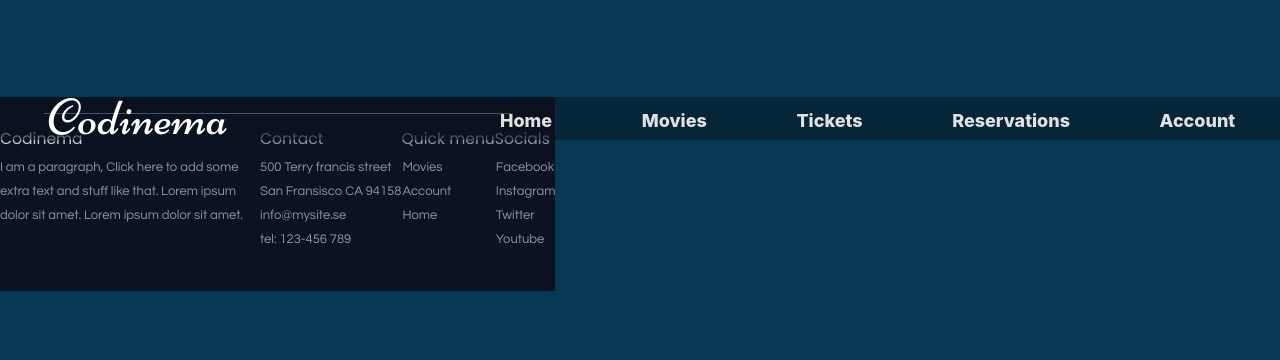
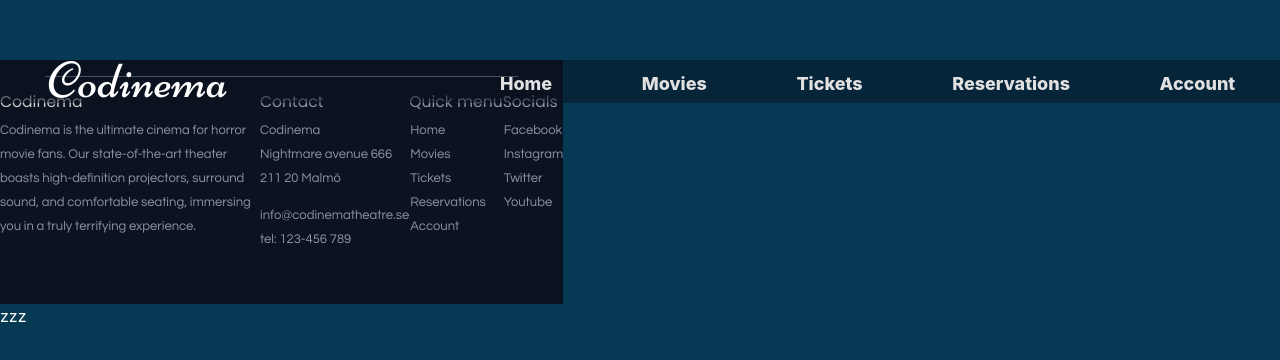
Before and after one commit to RogeSocial/cinema-project, a React (Vite) app in the folder client/: page /user/register in a window 1280 px wide. Shown: the part 206-566 px from the top of the page. Built offline with nearby package versions, Linux system fonts and the light colour scheme; a web font is replaced by a local one.

Commit message:
polished footer

```diff
--- a/client/src/components/Footer.jsx
+++ b/client/src/components/Footer.jsx
@@ -1,4 +1,5 @@
 import React from "react";
+import { Link } from "react-router-dom";
 
 
 export default function() {
@@ -9,33 +10,35 @@ export default function() {
         <footer>
             <div>
                 <h1 className={"codinema"}>Codinema</h1>
-                I am a paragraph, Click here to add some extra text and stuff like that. Lorem ipsum dolor sit amet. Lorem ipsum dolor sit amet.
+                Codinema is the ultimate cinema for horror movie fans. Our state-of-the-art theater boasts high-definition projectors, surround sound, and comfortable seating, immersing you in a truly terrifying experience.
             </div>
             <div>
                 <h1>Contact</h1>
-                500 Terry francis street<br/>
-                San Fransisco CA 94158<br/>
-                info@mysite.se<br/>
-                tel: 123-456 789
+                Codinema<br/>
+                Nightmare avenue 666<br/>
+                211 20 Malmö
+                <p>info@codinematheatre.se<br/>
+                tel: 123-456 789</p>
             </div>
             <div>
                 <h1>Quick menu</h1>
                 <ul>
-                    <li><a href={"/movies"}>Movies</a></li>
-                    <li><a href={"/account"}>Account</a></li>
-                    <li><a href={"/home"}>Home</a></li>
+                    <li><Link to={"/"}>Home</Link></li>
+                    <li><Link to={"/movies"}>Movies</Link></li>
+                    <li><Link to={"/calender"}>Tickets</Link></li>
+                    <li><Link to={"/reservations"}>Reservations</Link></li>
+                    <li><Link to={"/tickets"}>Account</Link></li>
                 </ul>
             </div>
             <div>
                 <h1>Socials</h1>
                 <ul>
-                    <li><a href={"http://www.facebook.com"} target={'blank'}>Facebook</a></li>
-                    <li><a href={"http://www.instagram.com"} target={'blank'}>Instagram</a></li>
-                    <li><a href={"http://www.twitter.com"} target={'blank'}>Twitter</a></li>
-                    <li><a href={"http://www.youtube.com"} target={'blank'}>Youtube</a></li>
+                    <li><a href={"http://www.facebook.com"} target={"_blank"}>Facebook</a></li>
+                    <li><a href={"http://www.instagram.com/"} target={"_blank"}>Instagram</a></li>
+                    <li><a href={"http://twitter.com/codinematheatre"} target={"_blank"}>Twitter</a></li>
+                    <li><a href={"http://www.youtube.com/"} target={"_blank"}>Youtube</a></li>
                 </ul>
             </div>
-
     </footer>
     </>
 }
--- a/client/src/main.jsx
+++ b/client/src/main.jsx
@@ -43,7 +43,7 @@ ReactDOM.createRoot(document.getElementById('root')).render(
 
             </Routes>
             <Footer />
-        </BrowserRouter>
+        </BrowserRouter>zzz
 
         {/*<RouterProvider router={
           createBrowserRouter(
```
